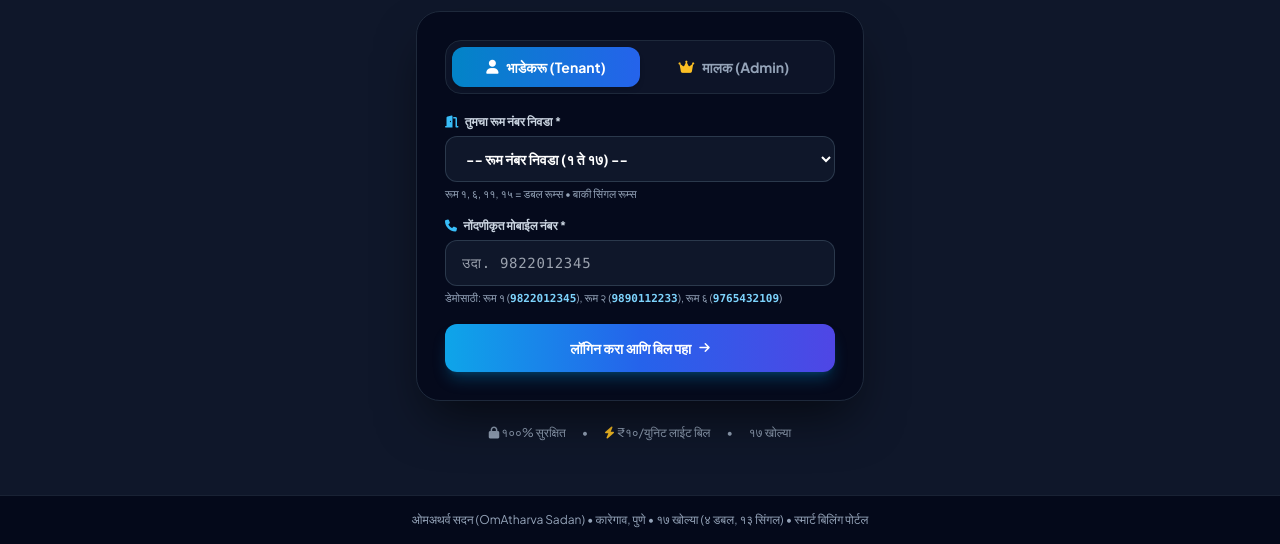
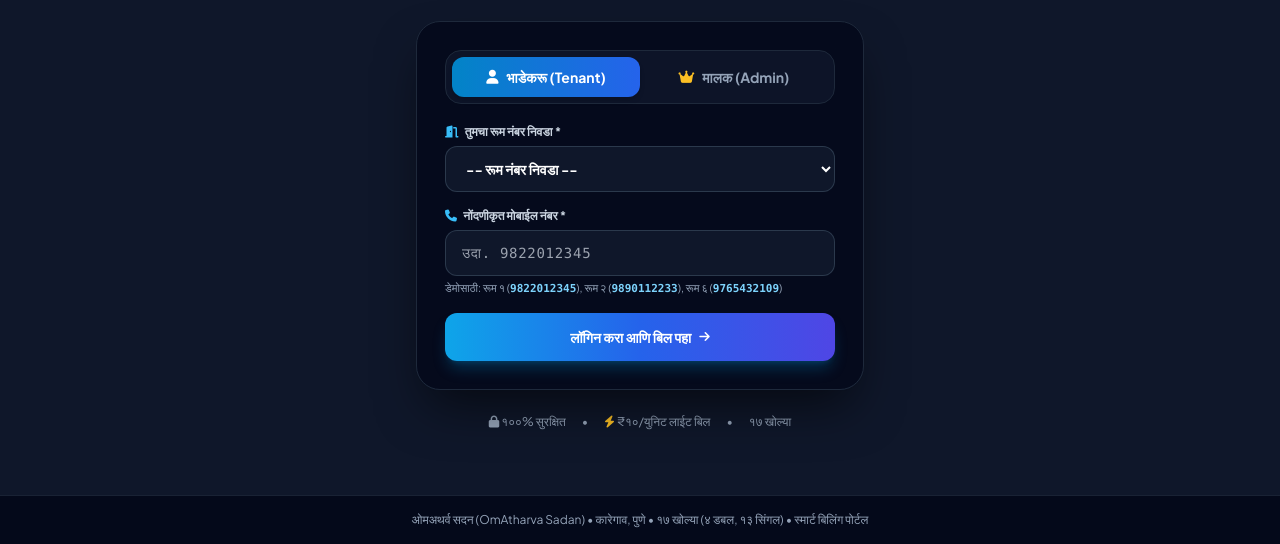
Before and after one commit to atharvamali54-sudo/karegaon, a website: page index.html in a window 1280 px wide. Shown: the part 256-800 px from the top of the page. Drawn offline with nearby package versions, Linux system fonts and the light colour scheme.

Commit message:
Show only room number in tenant login dropdown without extra details

```diff
--- a/app.js
+++ b/app.js
@@ -255,14 +255,13 @@ function populateLoginRoomDropdown() {
   const select = document.getElementById('loginRoomNumber');
   if (!select) return;
 
-  select.innerHTML = '<option value="">-- रूम नंबर निवडा (१ ते १७) --</option>';
-  appData.rooms.forEach(r => {
-    const isDouble = r.type === 'Double';
+  select.innerHTML = '<option value="">-- रूम नंबर निवडा --</option>';
+  for (let i = 1; i <= 17; i++) {
     const opt = document.createElement('option');
-    opt.value = r.roomNumber;
-    opt.textContent = `रूम नं. ${r.roomNumber} (${isDouble ? 'डबल रूम - ₹५,०००' : 'सिंगल रूम - ₹३,०००'})${r.tenant ? ' - ' + r.tenant.name.split(' ')[0] : ' [रिकामी]'}`;
+    opt.value = i;
+    opt.textContent = `रूम नं. ${i}`;
     select.appendChild(opt);
-  });
+  }
 }
 
 // Login Tabs Switching
--- a/index.html
+++ b/index.html
@@ -144,9 +144,8 @@
               <i class="fa-solid fa-door-open text-sky-400 mr-1"></i> तुमचा रूम नंबर निवडा *
             </label>
             <select id="loginRoomNumber" class="w-full bg-slate-900 border border-slate-700/80 focus:border-sky-500 rounded-xl px-4 py-3 text-sm font-bold text-white focus:outline-none transition">
-              <option value="">-- रूम नंबर निवडा (१ ते १७) --</option>
+              <option value="">-- रूम नंबर निवडा --</option>
             </select>
-            <span class="text-[11px] text-slate-400 mt-1 block">रूम १, ६, ११, १५ = डबल रूम्स • बाकी सिंगल रूम्स</span>
           </div>
 
           <div>
```
Also changed, not shown: public/app.js (+5 -6 lines), public/index.html (+1 -2 lines).
